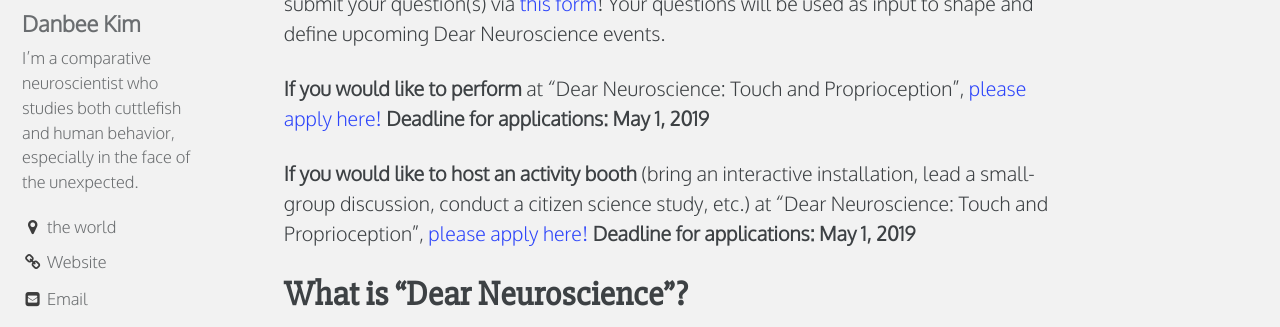
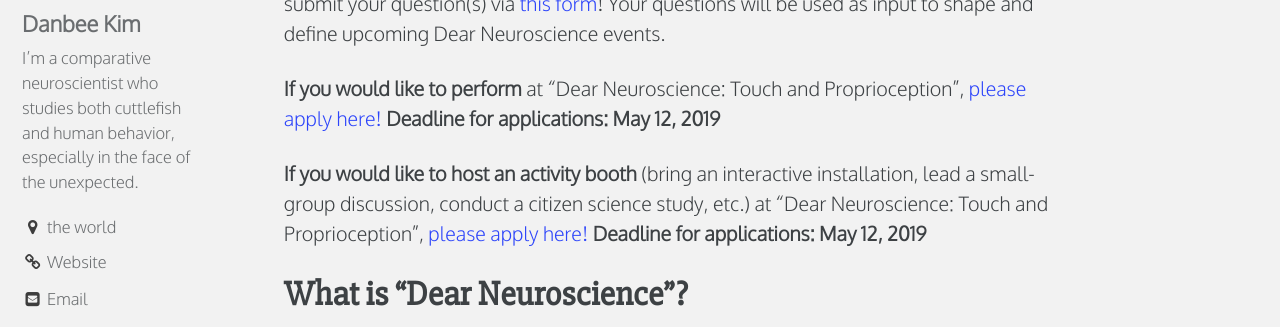
Before and after one commit to everymind/DearNeuroscience, a Jekyll site: the page built from index.md, in a window 1280 px wide and 900 px high, scrolled down 2221 px. Shown: the part 154-481 px from the top of the window. Built offline with Jekyll 4.4.1, drawn with Linux system fonts in a browser that asks for light colours; comment, search, counter and statistics services are not loaded.

Commit message:
extended deadline for performer/workshop leader apps

```diff
--- a/index.md
+++ b/index.md
@@ -47,9 +47,9 @@ This event will be a festival-style gathering, with performances, interactive in
 
 **If you would like to submit a question,** inspired by something in your daily life, that makes you wonder about the brain and our senses of touch and proprioception, please submit your question(s) via [this form](https://forms.gle/u4KBCusofMndqjNa7)! Your questions will be used as input to shape and define upcoming Dear Neuroscience events.
 
-**If you would like to perform** at "Dear Neuroscience: Touch and Proprioception", [please apply here!](https://forms.gle/kFzrHNKt3CjB2xvD9) **Deadline for applications: May 1, 2019**
+**If you would like to perform** at "Dear Neuroscience: Touch and Proprioception", [please apply here!](https://forms.gle/kFzrHNKt3CjB2xvD9) **Deadline for applications: May 12, 2019**
 
-**If you would like to host an activity booth** (bring an interactive installation, lead a small-group discussion, conduct a citizen science study, etc.) at "Dear Neuroscience: Touch and Proprioception", [please apply here!](https://forms.gle/h2WeZjoKs4fTiPGfA) **Deadline for applications: May 1, 2019**
+**If you would like to host an activity booth** (bring an interactive installation, lead a small-group discussion, conduct a citizen science study, etc.) at "Dear Neuroscience: Touch and Proprioception", [please apply here!](https://forms.gle/h2WeZjoKs4fTiPGfA) **Deadline for applications: May 12, 2019**
 
 # What is "Dear Neuroscience"?
 
```
